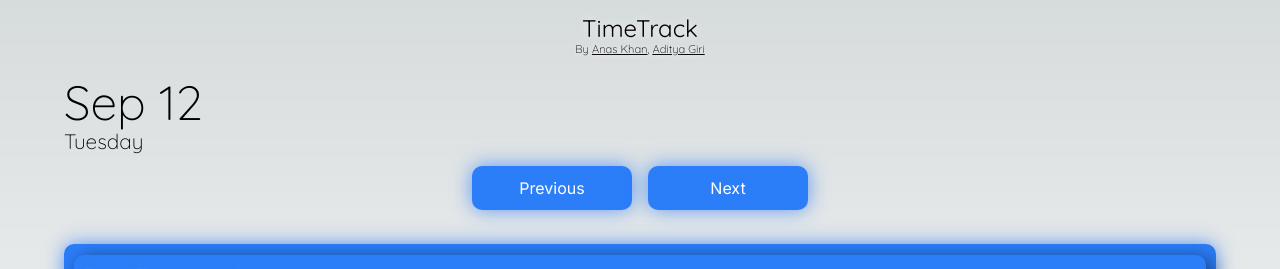
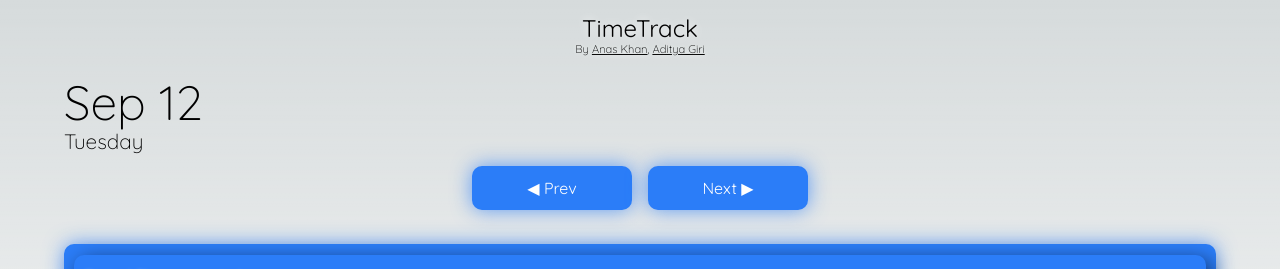
Before and after one commit to Xyncross1111/timetrack, a Next.js app: page / in a window 1280 px wide. Shown: the top 269 px of the page. Built offline with nearby package versions, Linux system fonts and the light colour scheme.

Commit message:
added symbols to navigation

```diff
--- a/app/navigate/navigate.css
+++ b/app/navigate/navigate.css
@@ -8,7 +8,7 @@ nav {
     text-align: center;
     display: flex;
     justify-content: center;
-
+    font-family: QuickSandRegular, "Roboto Light", sans-serif;
 }
 
 nav button {
@@ -26,7 +26,7 @@ nav button {
 
 /* Hover effect */
 nav button:hover {
-    background-color: #2980b9; /* Change the background color on hover */
+    background-color: #2b7df8; /* Change the background color on hover */
     transition: color 300ms linear;
 }
 
@@ -34,5 +34,5 @@ nav button:hover {
 nav button:active,
 nav button:focus {
     outline: none; /* Remove default focus outline */
-    box-shadow: 0 0 5px rgba(0, 0, 0, 0.3); /* Add a box shadow on focus/active */
+    box-shadow: 0px 0px 20px #2b7df8b8 /* Add a box shadow on focus/active */
 }
--- a/app/navigate/navigate.tsx
+++ b/app/navigate/navigate.tsx
@@ -17,10 +17,10 @@ const Navigate: FC<navigateProps> = (props: navigateProps) => {
     return (
         <nav className={"class-buttons"}>
             <button className={"prev"} onClick={handlePrev}>
-                Previous
+                {"◀"} Prev
             </button>
             <button className={"next"} onClick={handleNext}>
-                Next
+                Next {"▶"}
             </button>
         </nav>
     )
--- a/db/classlist.json
+++ b/db/classlist.json
@@ -73,7 +73,7 @@
         {
           "key" : "1",
           "name" : "Digital Electronics",
-          "timeStart" : "6:00",
+          "timeStart" : "9:00",
           "timeEnd" : "10:00"
         },
         {
```
